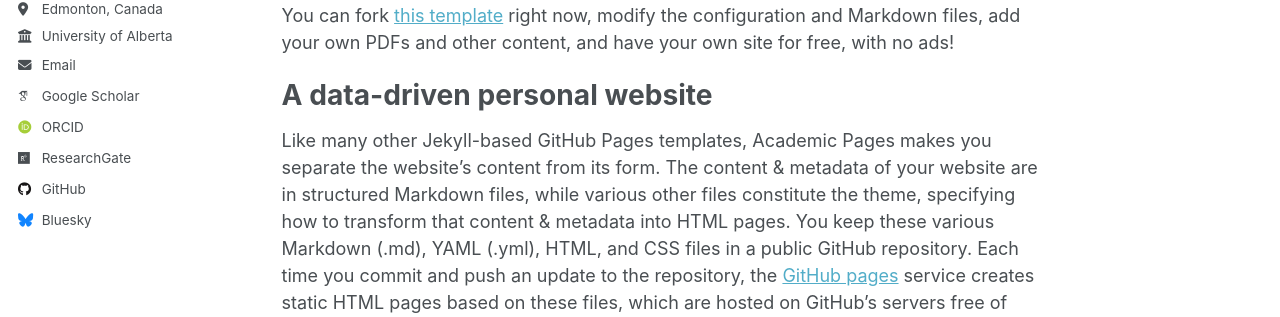
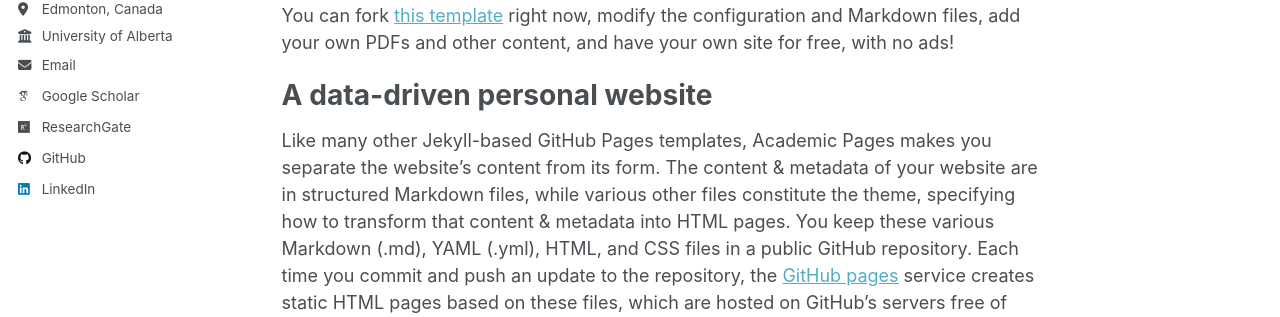
Before and after one commit to BowenYang-Engineering/BowenYang-Engineering.github.io, a Jekyll site: the page built from _pages/about.md, in a window 1280 px wide. Shown: the part 407-724 px from the top of the page. Built offline with Jekyll 4.4.1, drawn with Linux system fonts in a browser that asks for light colours; some web fonts are replaced; a script that is not in the unit is left out; part of the change alters nothing that is shown.

Commit message:
Update _config.yml

```diff
--- a/_config.yml
+++ b/_config.yml
@@ -38,21 +38,21 @@ author:
   inspire-hep      : # URL
   impactstory      : # URL
   arxiv           : # URL - Update with the correct link to your profile
-  orcid            : ""
-  researchgate     : ""
+  orcid            : # URL
+  researchgate     : "https://www.researchgate.net/profile/Bowen-Yang-59?ev=prf_overview"
   scopus           : # URL
 
   # Repositories and software development
   bitbucket        : # Username - Update with your username on the site
   codepen          : # Username
   dribbble         : # Username
-  github           : "academicpages"
+  github           : "https://bowenyang-engineering.github.io/"
   kaggle           : # Username
   stackoverflow    : # User number or user number and name (i.e., use "1" or "1/jeff-atwood")
 
   # Social media
   artstation       : # Username
-  bluesky          : "bsky.app" # Replace this with you Bluesky username
+  bluesky          : # Username
   facebook         : # Username
   flickr           : # Username
   foursquare       : # Username
@@ -61,7 +61,7 @@ author:
   keybase          : # Username
   instagram        : # Username
   lastfm           : # Username
-  linkedin         : # Username
+  linkedin         : "https://www.linkedin.com/in/bowen-yang-4008b7185/"
   mastodon         : # URL
   medium           : # URL
   pinterest        : # Username
```
